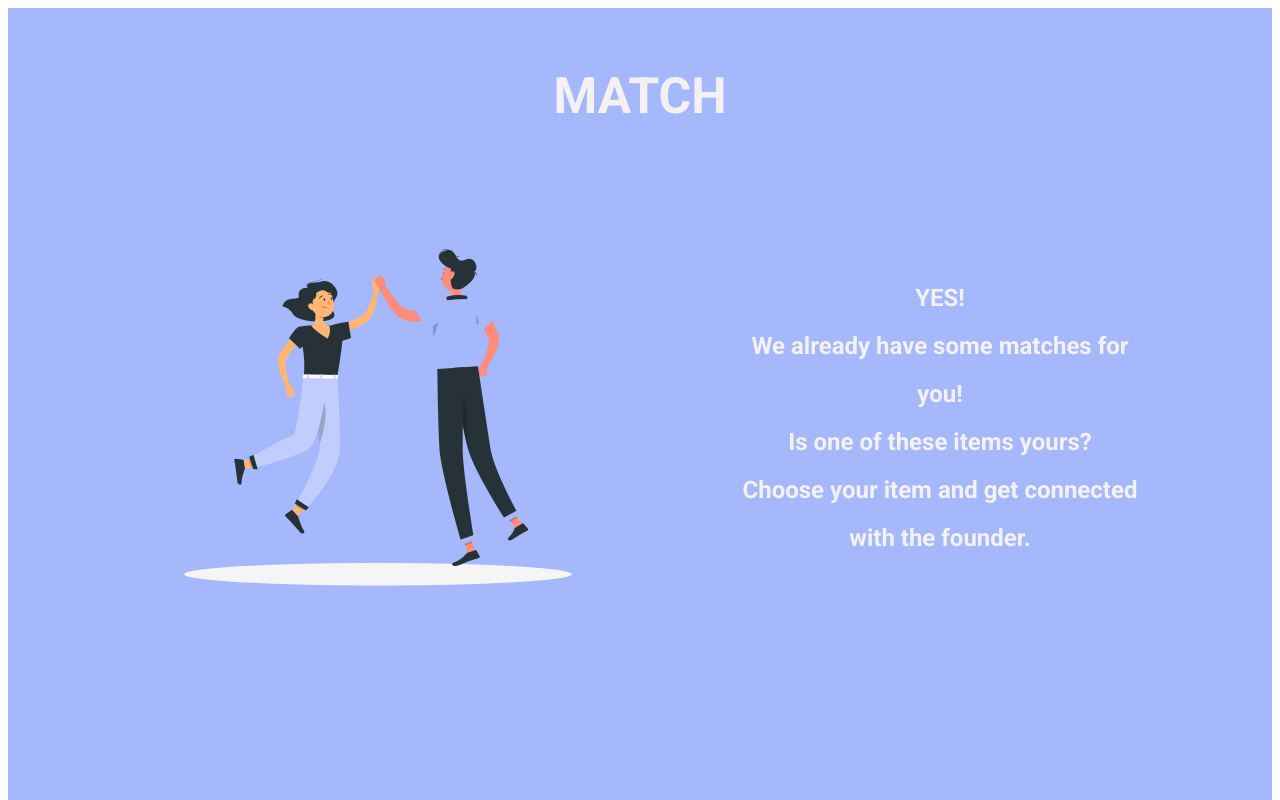
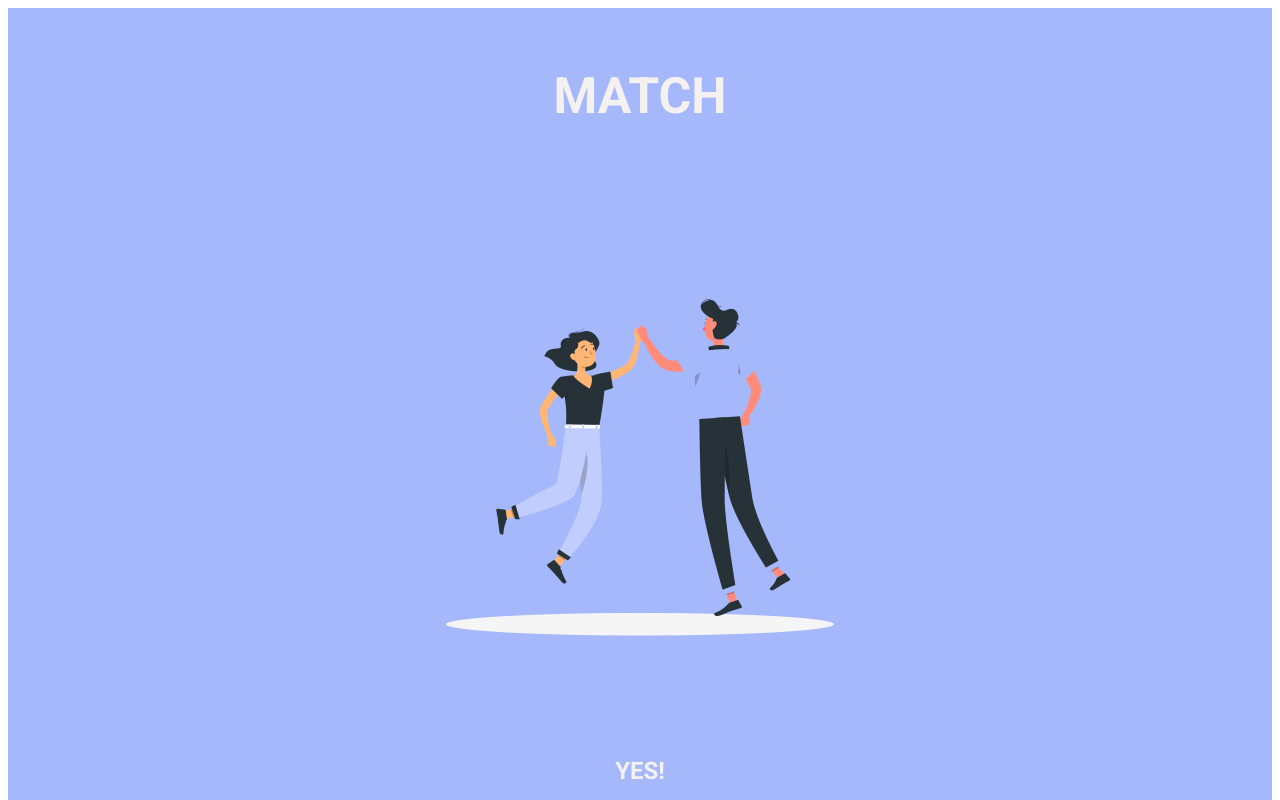
Before and after one commit to coding-bootcamps-eu/2023-04-final-project-lost-and-found, a Vue app: page /lost/lostmatchpage in a window 1280 px wide. Shown: the top 800 px of the page. Built offline with nearby package versions, Linux system fonts and the light colour scheme; what vue3-openlayers would draw is missing.

Commit message:
style: update main elements

```diff
--- a/src/views/LostMatchPage.vue
+++ b/src/views/LostMatchPage.vue
@@ -157,6 +157,11 @@ html {
   background-color: #a6b8fc;
 }
 
+.lost {
+  color: #f5f1f1;
+  padding-top: 25px;
+}
+
 header {
   display: flex;
   flex-direction: row;
@@ -164,31 +169,19 @@ header {
   background-color: #a6b8fc;
 }
 
+img {
+  width: 500px;
+  height: auto;
+  padding: 0 70px;
+}
+
 h1 {
   font-size: 50px;
   color: #f5f1f1;
 }
 
-h2,
-h3 {
+h2 {
   color: #f5f1f1;
-  max-width: 35%;
-  margin-left: 100px;
-}
-
-.heading {
-  display: flex;
-  flex-direction: row;
-  justify-content: center;
-  align-items: center;
-  line-height: 3rem;
-  /* padding-top: 50px; */
-  /* padding-bottom: 50px; */
-}
-
-.lost {
-  color: #f5f1f1;
-  padding-top: 25px;
 }
 
 main {
@@ -197,14 +190,20 @@ main {
   padding-bottom: 175px;
   padding-left: 25px;
   padding-right: 25px;
+}
+
+.heading {
   display: flex;
-  flex-direction: column;
-  justify-content: space-between;
+  flex-direction: row;
   flex-wrap: wrap;
+  justify-content: center;
+  align-items: center;
+  line-height: 3rem;
+  padding: 50px 0;
 }
 
 footer {
-  height: 15px;
+  height: 55px;
   background-color: white;
   padding: 20px;
   display: flex;
```
